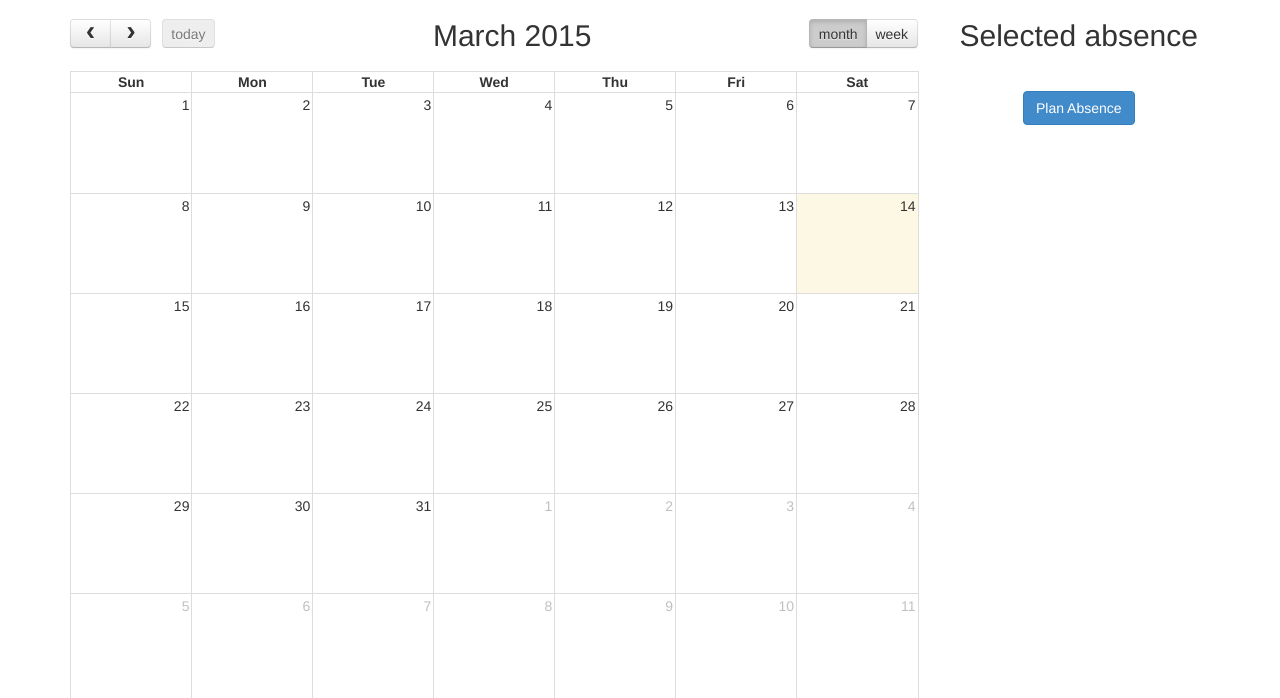
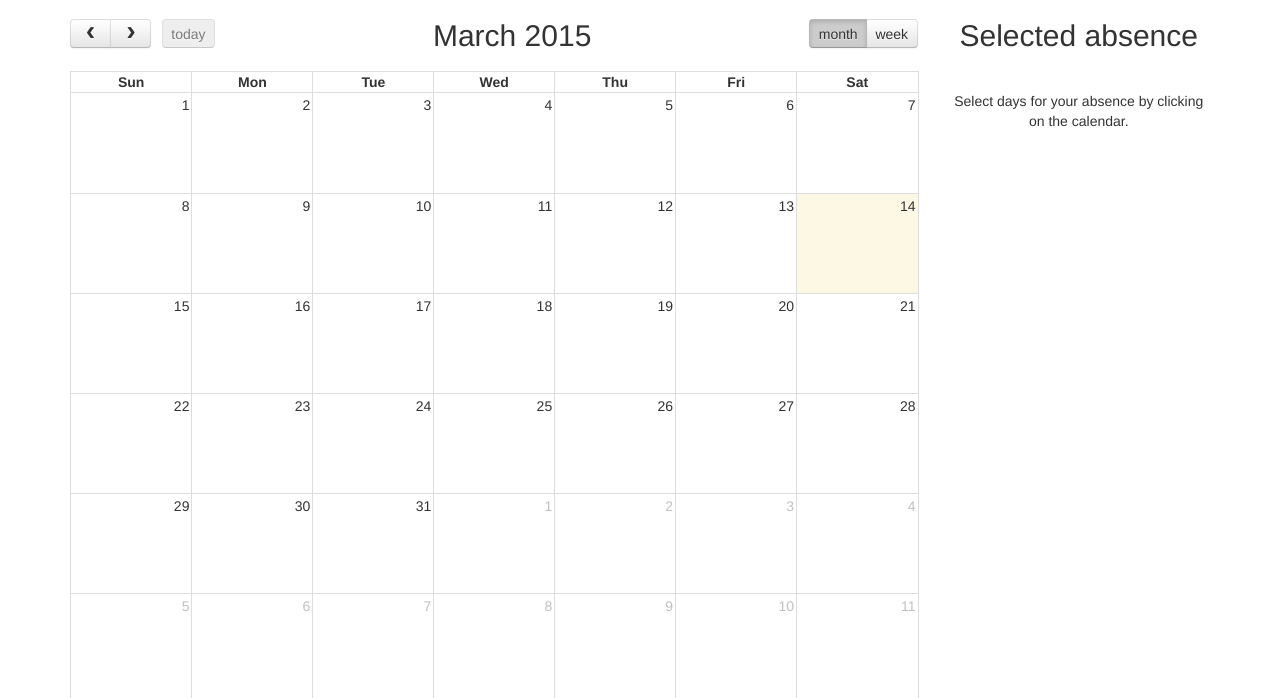
Before and after one commit to karek/Vacations-app, a Django app: template planner/templates/planner/index.html in a window 1280 px wide. Shown: the part 51-749 px from the top of the page. Run offline with Django 3.2, Linux system fonts and the light colour scheme; the template is opened without the code that fills it, so the values that code supplies are empty; the visitor is signed in with stand-in values (Sample User, id 1); some libraries are stand-ins or nearby versions.

Commit message:
Hide Plan button if there are no selected days on the calendar

```diff
--- a/planner/static/planner/js/selection.js
+++ b/planner/static/planner/js/selection.js
@@ -59,6 +59,7 @@ function selectf(begin, end) {
      	return ($(b).attr("s_begin") < $(a).attr("s_begin")) ?  1 : -1
      }
     $('#absence_select li').sort(comp).appendTo('#absence_select');
+    display_or_hide_plan_button();
 }
 
 function unselectf(view, jsEvent) {
@@ -103,4 +104,18 @@ $(document).on('click', '.rm-absence-selection', function(){
 	})
 
 
+function display_or_hide_plan_button() {
+    console.debug("display_or_hide_plan_button");
+    var currently_selected_ranges = $('#absence_select > li').length;
+    var content = "hello";
+
+    if (currently_selected_ranges == 0) {
+       content = '<p>Select days for your absence by clicking on the calendar.</p>';
+    } else {
+        content = "<input type='submit' name='book-value-submit' value='Plan Absence' class='btn btn-primary'/>";
+    }
+    $('#submit_selected_days').html(content);
+}
+
+    display_or_hide_plan_button();
 })
--- a/planner/templates/planner/index.html
+++ b/planner/templates/planner/index.html
@@ -13,9 +13,9 @@
             {% csrf_token %}
             <ul id='absence_select' class="list-group" style="padding-top: 9px">
             </ul>
-            <div class="form-actions"  style="text-align: center;">
+            <div class="form-actions" id="submit_selected_days" style="text-align: center;">
                 {% if request.user.is_authenticated %}
-                <input type='submit' name='book-value-submit' value='Plan Absence' class='btn btn-primary'/>
+                <p>Select days for your absence by clicking on the calendar.</p>
                 {% else %}
                 <p>You have to be logged in to plan absences.</p>
                 {% endif %}
```
